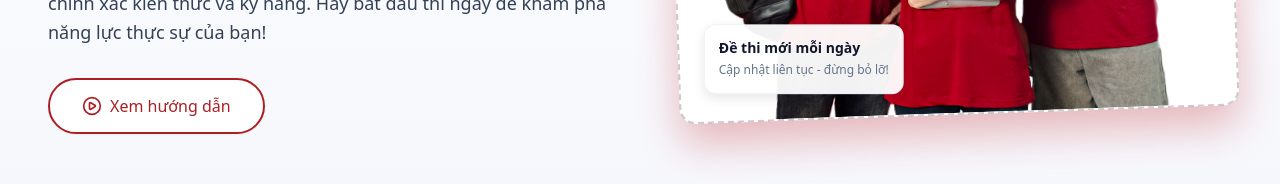
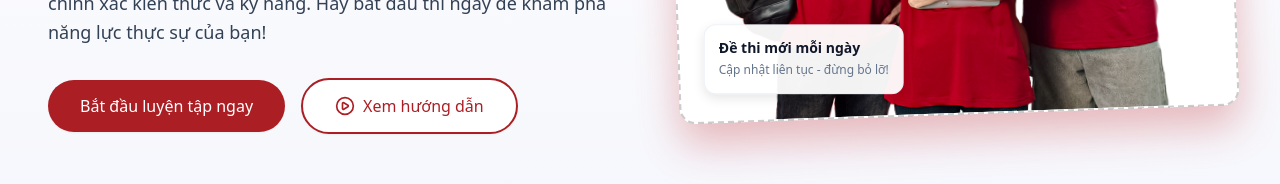
Before and after one commit to ngoquy12/lms-assessly-fe, a Next.js app: page / in a window 1280 px wide. Shown: the part 504-688 px from the top of the page. Built offline with nearby package versions, Linux system fonts and the light colour scheme; no server answers; what tailwindcss-react-aria-components would draw is missing.

Commit message:
feat(home): thêm CTA chính dẫn tới trang luyện tập, làm rõ phân cấp hành động

```diff
--- a/src/constants/ui-text.constants.ts
+++ b/src/constants/ui-text.constants.ts
@@ -149,6 +149,7 @@ export const UI_TEXT = {
         streak: "Streak",
         rankPrefix: "#",
         startTour: "Xem hướng dẫn",
+        startPractice: "Bắt đầu luyện tập ngay",
         announceTitle: "Thông báo quan trọng",
         announceNewSuffix: "mới",
         viewAllAnnounce: "Xem tất cả →",
--- a/src/views/home/home-view.tsx
+++ b/src/views/home/home-view.tsx
@@ -6,6 +6,7 @@ import Image from "next/image";
 import Link from "next/link";
 import { QueryStateBoundary } from "@/components/shared/query-state";
 import { Badge } from "@/components/ui/badge";
+import { UI_TEXT } from "@/constants/ui-text.constants";
 import { usePracticeList } from "@/hooks/queries/use-practice";
 
 export function HomeView() {
@@ -33,7 +34,15 @@ export function HomeView() {
                             lực thực sự của bạn!
                         </p>
 
-                        <div className="flex items-center gap-4 pt-2">
+                        <div className="flex flex-wrap items-center gap-4 pt-2">
+                            <Link href="/practice">
+                                <button
+                                    type="button"
+                                    className="cursor-pointer rounded-full bg-brand-500 px-8 py-3.5 text-base font-medium text-white shadow-xs transition-all hover:bg-brand-600"
+                                >
+                                    {UI_TEXT.home.startPractice}
+                                </button>
+                            </Link>
                             <Link href="/huong-dan">
                                 <button
                                     type="button"
```
